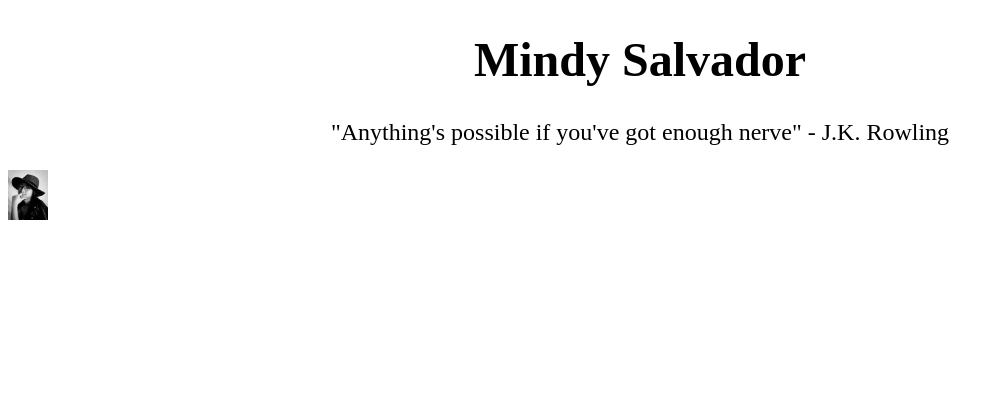
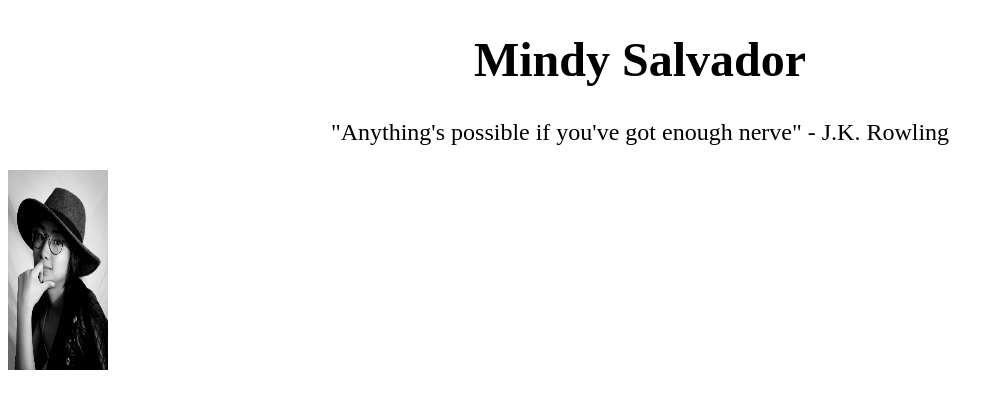
Before and after one commit to salvadormindy/salvadormindy.github.io, a Jekyll site: the page index.html, which Jekyll copies as it is, in a window 1280 px wide. Shown: the top 409 px of the page, without its empty margins (0-1004 px from the left). Built offline with Jekyll 4.4.1, drawn with Linux system fonts in a browser that asks for light colours.

Commit message:
Update index.html

```diff
--- a/index.html
+++ b/index.html
@@ -14,6 +14,7 @@
       }
       img {
         width: 100%;
+        class: center;
       }
     </style>
     <title>Mindy Salvador</title>
@@ -24,7 +25,7 @@
   <h1 align="center">Mindy Salvador</h1>
     <p align="center">"Anything's possible if you've got enough nerve" - J.K. Rowling</p>
 
-    <img src="mindy.jpg" class="center" style="width:40px; height:50px;">
+    <img src="mindy.jpg" style="class:center; width:100px; height:200px;">
 
   </body>
   </html>
```
